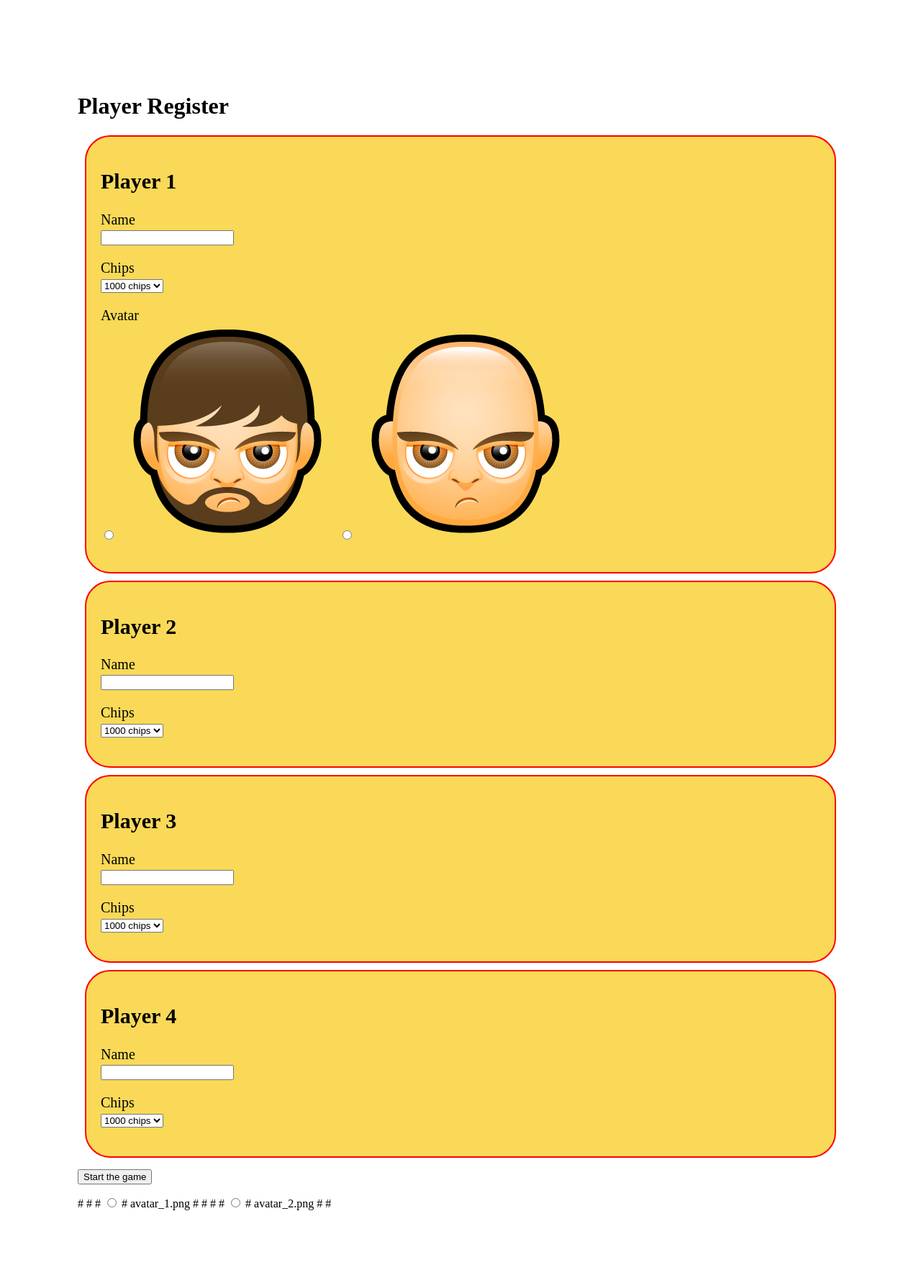
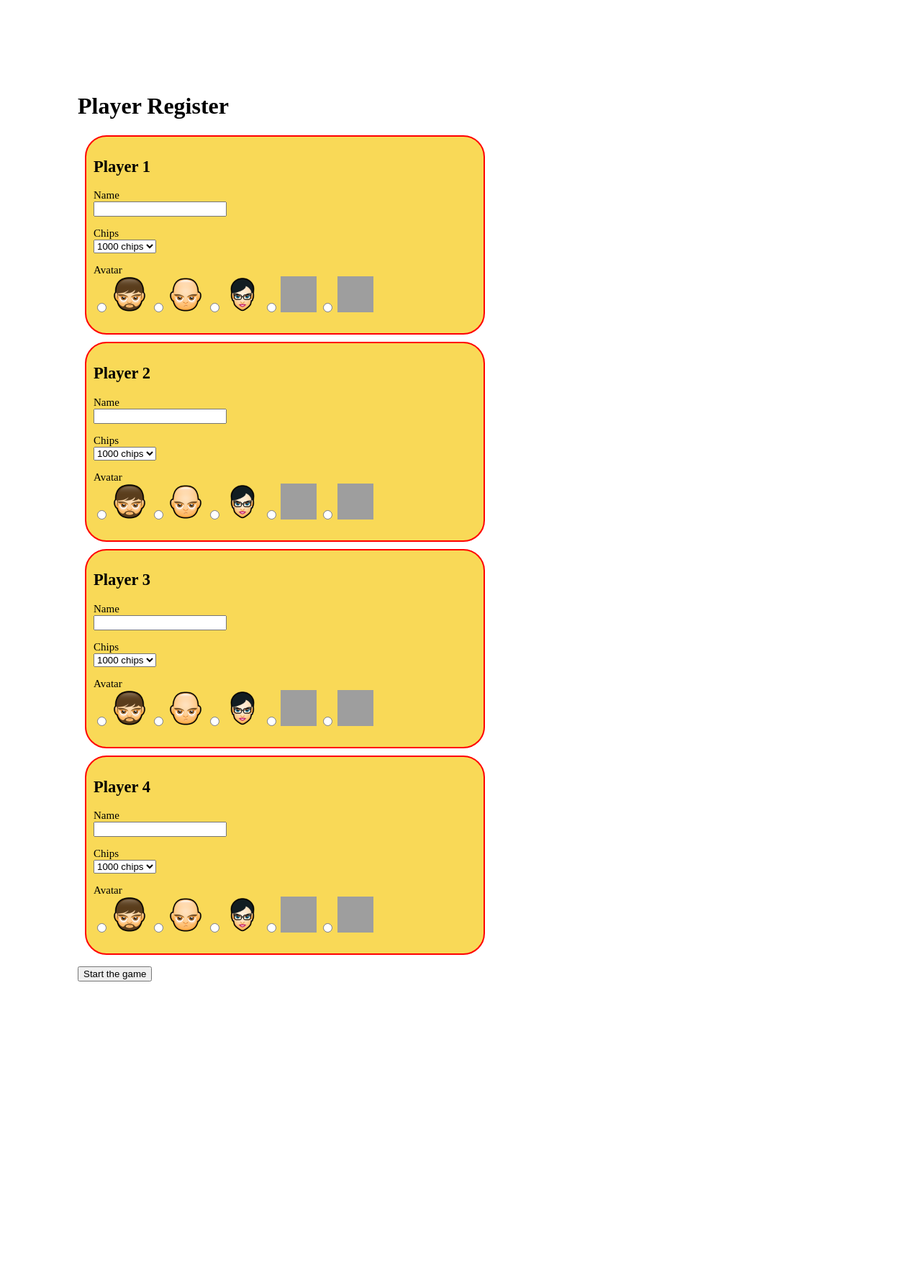
Before and after one commit to Tesfit12/poker-Flask, a Flask app: page / in a window 1280 px wide. Shown: the whole page at 72% size. After the commit the page ends 1364 px from the top, so only its background shows below. Run offline with Flask 2, Linux system fonts and the light colour scheme; grey boxes are pictures that could not be loaded.

Commit message:
version with player form semi2 advanced

```diff
--- a/application_poker/forms.py
+++ b/application_poker/forms.py
@@ -5,16 +5,21 @@ from wtforms.validators import DataRequired
 class ConfigGame(FlaskForm):
     name_1 = StringField('Name', validators=[DataRequired()])
     chips_1 = SelectField('Chips', choices=[('1000', '1000 chips'), ('2000', '2000 chips'), ('3000', '3000 chips')], validators=[DataRequired()])
-    avatar_1 = RadioField('Avatar', choices=[('avatar_1.png','avatar_1.png'),('avatar_2.png','avatar_2.png')])
+    avatar_1 = RadioField('Avatar', choices=[('avatar_1.png','avatar_1.png'),('avatar_2.png','avatar_2.png'),('avatar_3.png','avatar_3.png'),('avatar_4.png','avatar_4.png'),('avatar_5.png','avatar_5.png')])
 
     name_2 = StringField('Name', validators=[DataRequired()])
     chips_2 = SelectField('Chips', choices=[('1000', '1000 chips'), ('2000', '2000 chips'), ('3000', '3000 chips')], validators=[DataRequired()])
+    avatar_2 = RadioField('Avatar', choices=[('avatar_1.png','avatar_1.png'),('avatar_2.png','avatar_2.png'),('avatar_3.png','avatar_3.png'),('avatar_4.png','avatar_4.png'),('avatar_5.png','avatar_5.png')])
+
 
     name_3 = StringField('Name', validators=[DataRequired()])
     chips_3 = SelectField('Chips', choices=[('1000', '1000 chips'), ('2000', '2000 chips'), ('3000', '3000 chips')], validators=[DataRequired()])
+    avatar_3 = RadioField('Avatar', choices=[('avatar_1.png','avatar_1.png'),('avatar_2.png','avatar_2.png'),('avatar_3.png','avatar_3.png'),('avatar_4.png','avatar_4.png'),('avatar_5.png','avatar_5.png')])
+
 
     name_4 = StringField('Name', validators=[DataRequired()])
     chips_4 = SelectField('Chips', choices=[('1000', '1000 chips'), ('2000', '2000 chips'), ('3000', '3000 chips')], validators=[DataRequired()])
+    avatar_4 = RadioField('Avatar', choices=[('avatar_1.png','avatar_1.png'),('avatar_2.png','avatar_2.png'),('avatar_3.png','avatar_3.png'),('avatar_4.png','avatar_4.png'),('avatar_5.png','avatar_5.png')])
 
 
 
--- a/application_poker/poker_back_end.py
+++ b/application_poker/poker_back_end.py
@@ -18,8 +18,9 @@ def generate_cards(number):
 
 
 class Player():
-    def __init__(self,name,chips):
+    def __init__(self,name,chips,avatar):
         self.name=name
         self.chips=chips
+        self.avatar=avatar
 
 players=[]
--- a/application_poker/routes.py
+++ b/application_poker/routes.py
@@ -15,16 +15,16 @@ def config_game():
 
     if form.validate_on_submit():
 
-        player=back_end.Player(form.name_1.data,int(form.chips_1.data))
+        player=back_end.Player(form.name_1.data,int(form.chips_1.data),form.avatar_1.data)
         back_end.players.append(player)
 
-        player=back_end.Player(form.name_2.data,int(form.chips_2.data))
+        player=back_end.Player(form.name_2.data,int(form.chips_2.data),form.avatar_2.data)
         back_end.players.append(player)
 
-        player=back_end.Player(form.name_3.data,int(form.chips_3.data))
+        player=back_end.Player(form.name_3.data,int(form.chips_3.data),form.avatar_3.data)
         back_end.players.append(player)
 
-        player=back_end.Player(form.name_4.data,int(form.chips_4.data))
+        player=back_end.Player(form.name_4.data,int(form.chips_4.data),form.avatar_4.data)
         back_end.players.append(player)
 
 
--- a/application_poker/static/css/mystyle.css
+++ b/application_poker/static/css/mystyle.css
@@ -111,6 +111,13 @@ body
 .player_property
 {
     background-color:#FFFFCC;
+    padding:5px;
+    border-radius:15px;
+    border-width: 2px;
+    border-color: blue;
+    border-style: solid;
+
+
 }
 
 
@@ -126,12 +133,20 @@ body
 
 .player_form
 {
-    border-radius:35px;
+    border-radius:30px;
     border-width: 2px;
     border-color: red;
     border-style: solid;
     background:#F9D957;
-    padding:20px;
+    padding:10px;
     margin:10px;
-    font-size:20px;
+    font-size:15px;
+    width:50%;
 }
+
+
+.avatar_form
+{
+    width:50px;
+    height:50px;
+}
--- a/application_poker/templates/config.html
+++ b/application_poker/templates/config.html
@@ -28,11 +28,10 @@
             <p>
                 {{ form.avatar_1.label }}<br>
                 {% for radio in form.avatar_1 %}
-
                     {{ radio }}
-                    <img src="{{ url_for('static', filename='images/faces/'+radio.label|striptags) }}">
+                    <img class="avatar_form" src="{{ url_for('static', filename='images/faces/'+radio.label|striptags) }}">
                 {% endfor %}
-                <span>{{ form.chips_1.errors[0] }}</span>
+                <span>{{ form.avatar_1.errors[0] }}</span>
             </p>
         </div>
 
@@ -48,6 +47,15 @@
                 {{ form.chips_2() }}
                 <span>{{ form.chips_2.errors[0] }}</span>
             </p>
+            <p>
+                {{ form.avatar_2.label }}<br>
+                {% for radio in form.avatar_2 %}
+
+                    {{ radio }}
+                    <img class="avatar_form" src="{{ url_for('static', filename='images/faces/'+radio.label|striptags) }}">
+                {% endfor %}
+                <span>{{ form.avatar_2.errors[0] }}</span>
+            </p>
         </div>
 
         <div class="player_form">
@@ -62,6 +70,15 @@
                 {{ form.chips_3() }}
                 <span>{{ form.chips_3.errors[0] }}</span>
             </p>
+            <p>
+                {{ form.avatar_3.label }}<br>
+                {% for radio in form.avatar_3 %}
+
+                    {{ radio }}
+                    <img class="avatar_form" src="{{ url_for('static', filename='images/faces/'+radio.label|striptags) }}">
+                {% endfor %}
+                <span>{{ form.avatar_3.errors[0] }}</span>
+            </p>
         </div>
         <div class="player_form">
             <h2>Player 4</h2>
@@ -75,16 +92,18 @@
                 {{ form.chips_4() }}
                 <span>{{ form.chips_1.errors[0] }}</span>
             </p>
+            <p>
+                {{ form.avatar_4.label }}<br>
+                {% for radio in form.avatar_4 %}
+
+                    {{ radio }}
+                    <img class="avatar_form" src="{{ url_for('static', filename='images/faces/'+radio.label|striptags) }}">
+                {% endfor %}
+                <span>{{ form.avatar_4.errors[0] }}</span>
+            </p>
         </div>
 
 
         <p>{{ form.submit() }}</p>
-
-#       {% for avatar in form.avatar_1 %}
-#            <tr>
-#                <td>{{ avatar }}</td>
-#                <td>{{ avatar.label }}</td>
-#            </tr>
-#        {% endfor %}
     </form>
 {% endblock %}
--- a/application_poker/templates/poker.html
+++ b/application_poker/templates/poker.html
@@ -4,7 +4,7 @@
             {% for n in range(4) %}
                 {% if players|length>n %}
                     <div id="player_{{ n+1 }}">
-                        <img src="{{ url_for('static', filename='images/faces/avatar_1.png') }}">
+                        <img src="{{ url_for('static', filename='images/faces/'+players[n].avatar) }}">
                          <div class="player_property">
                             Name: {{ players[n].name }}<br>
                             Chips: {{ players[n].chips }}
```
